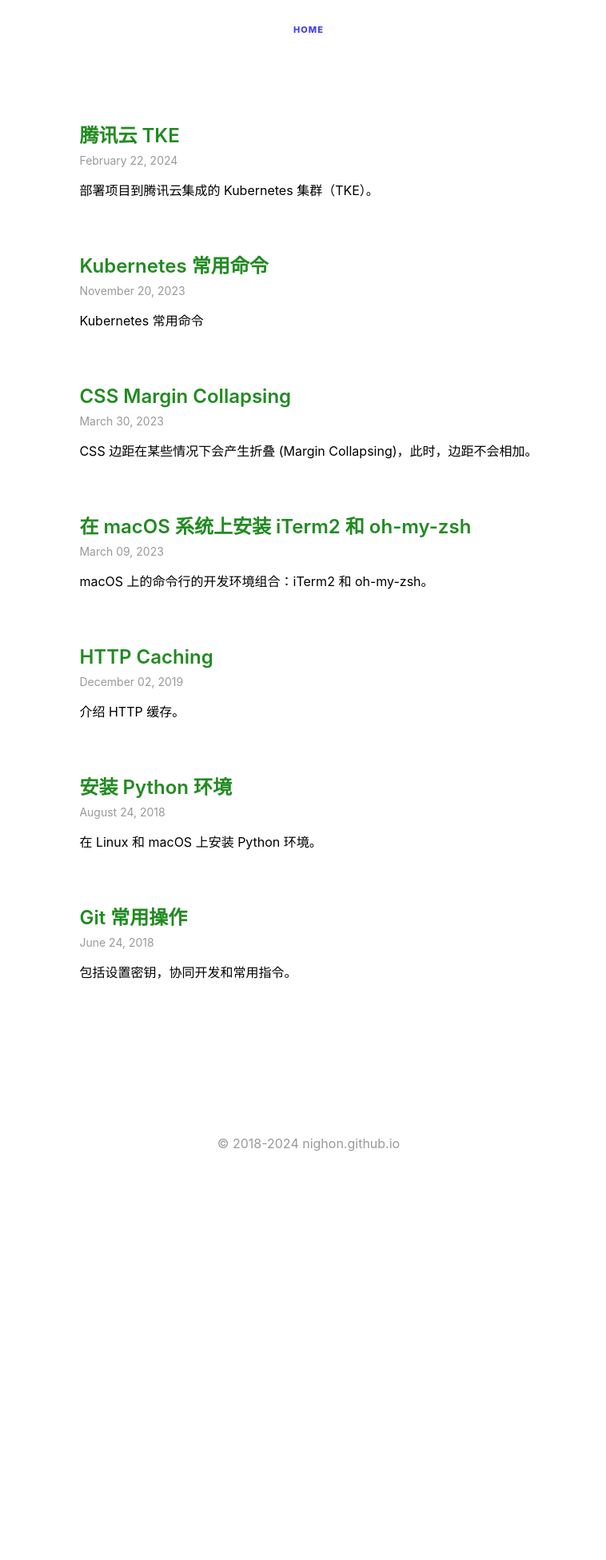
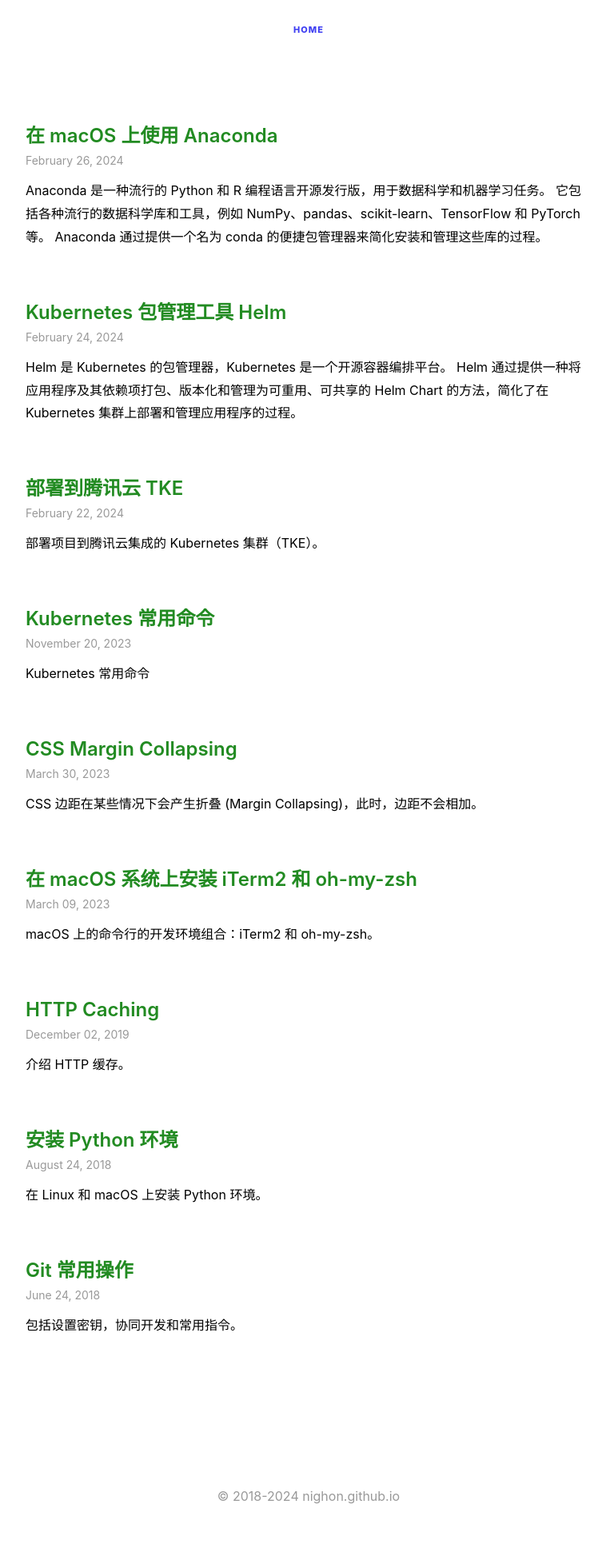
Before and after one commit to nighon/nighon.github.io, a Jekyll site: the page built from index.html, in a window 1280 px wide. Shown: the whole page at 80% size, without its empty margins (254-1012 px from the left). Built offline with Jekyll 4.4.1, drawn with Linux system fonts in a browser that asks for light colours; before the commit the page ends 1509 px from its top, so only the background shows below that.

Commit message:
Update articles about helm and anaconda

````diff
--- a/_posts/2024-02-22-tke.md
+++ b/_posts/2024-02-22-deploy-to-tke.md
@@ -1,6 +1,6 @@
 ---
 layout: "post"
-title: "腾讯云 TKE"
+title: "部署到腾讯云 TKE"
 ---
 
 部署项目到腾讯云集成的 Kubernetes 集群（TKE）。
--- /dev/null
+++ b/_posts/2024-02-24-helm.md
@@ -0,0 +1,26 @@
+---
+layout: "post"
+title: "Kubernetes 包管理工具 Helm"
+---
+
+Helm 是 Kubernetes 的包管理器，Kubernetes 是一个开源容器编排平台。 Helm 通过提供一种将应用程序及其依赖项打包、版本化和管理为可重用、可共享的 Helm Chart 的方法，简化了在 Kubernetes 集群上部署和管理应用程序的过程。
+
+以下是与 Helm 相关的一些关键概念的细分：
+
+**图表**：图表是预先配置的 Kubernetes 资源包，用于定义、安装和管理应用程序或服务。 图表可能包含用于部署 Pod、服务、部署、配置映射等的 YAML 清单，以及用于自定义的模板和值文件。
+
+**模板**：Helm 使用 Go 模板来实现 Kubernetes 清单的参数化和动态生成。 这允许用户轻松自定义部署，而无需直接修改底层 YAML 文件。
+
+**值**：值文件用于向 Helm 图表提供配置参数。 这些参数可以在图表的模板中使用，以根据特定要求自定义部署。
+
+**存储库**：Helm 图表存储在存储库中，存储库可以是公共的（如官方 Helm Hub），也可以是私有的。 Helm 允许您添加、更新和删除存储库以发现和安装图表。
+
+**发布**：发布是部署到 Kubernetes 集群上的图表实例。 每个版本都有唯一的名称，并且可以独立管理，包括升级、回滚和卸载。
+
+总体而言，Helm 通过提供标准化的方式来打包、部署和管理复杂 Kubernetes 应用程序，从而简化了管理复杂 Kubernetes 应用程序的过程，从而促进 Kubernetes 生态系统内的可重用性和协作。
+
+## 安装
+
+```shell
+$ brew install helm
+```
--- /dev/null
+++ b/_posts/2024-02-26-anaconda.md
@@ -0,0 +1,54 @@
+---
+layout: "post"
+title: "在 macOS 上使用 Anaconda"
+---
+
+Anaconda 是一种流行的 Python 和 R 编程语言开源发行版，用于数据科学和机器学习任务。 它包括各种流行的数据科学库和工具，例如 NumPy、pandas、scikit-learn、TensorFlow 和 PyTorch 等。 Anaconda 通过提供一个名为 conda 的便捷包管理器来简化安装和管理这些库的过程。
+
+除了为数据科学提供预构建的包之外，Anaconda 还包括 conda 包管理器，它允许用户轻松安装、更新和管理包和依赖项。 它还包括用于创建和管理虚拟环境的工具，虚拟环境是隔离的环境，可以在其中安装不同版本的软件包而不会相互影响。
+
+Anaconda 因其易用性、全面的软件包选择以及有效管理依赖关系的能力而被数据科学家、研究人员和开发人员广泛使用。
+
+## 安装
+
+采用 PyTorch 的命令行安装方法：
+
+```shell
+$ curl -O https://repo.anaconda.com/miniconda/Miniconda3-latest-MacOSX-arm64.sh
+$ sh Miniconda3-latest-MacOSX-arm64.sh
+```
+
+## 更新
+
+```shell
+$ conda update --all
+$ conda update -n myenv conda
+$ conda create -n myenv --clone base
+$ conda update -n myenv --all
+```
+
+## 卸载
+
+删除目录 `rm -rf ~/miniconda3/`
+删除文件 `rm -rf ~/.conda*`
+更新 `~/.zshrc` 相关配置
+
+## 管理环境
+
+```shell
+$ conda create -n myenv             # 创建环境
+$ conda create -n myenv python=3.9  # 创建环境，并指定 Python 版本
+```
+
+## 激活环境
+
+激活环境后，所有的库都会安装到该环境目录下，包括 Python 和 Pip
+
+```shell
+$ conda create -n web
+$ conda activate web
+$ (web) which python # /Users/john/miniconda3/envs/web/bin/python
+
+$ (web) python -m install Django
+$ (web) which django-admin # /Users/john/miniconda3/envs/web/bin/django-admin
+```
````
Also changed, not shown: _posts/2018-06-24-git-manual.md (+1 -1 lines), _posts/2023-11-20-kubernetes-cheatsheet.md (renamed from _posts/2023-11-20-kubernetes.md).
